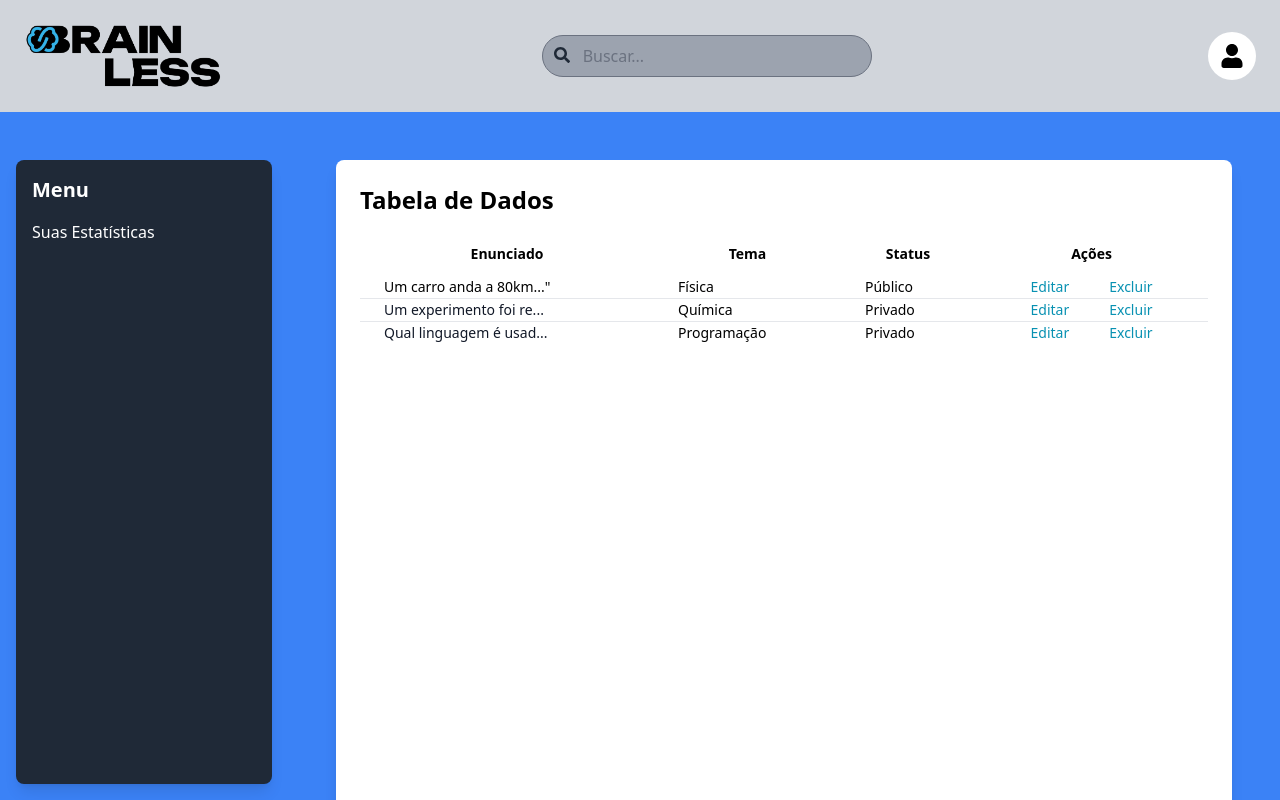
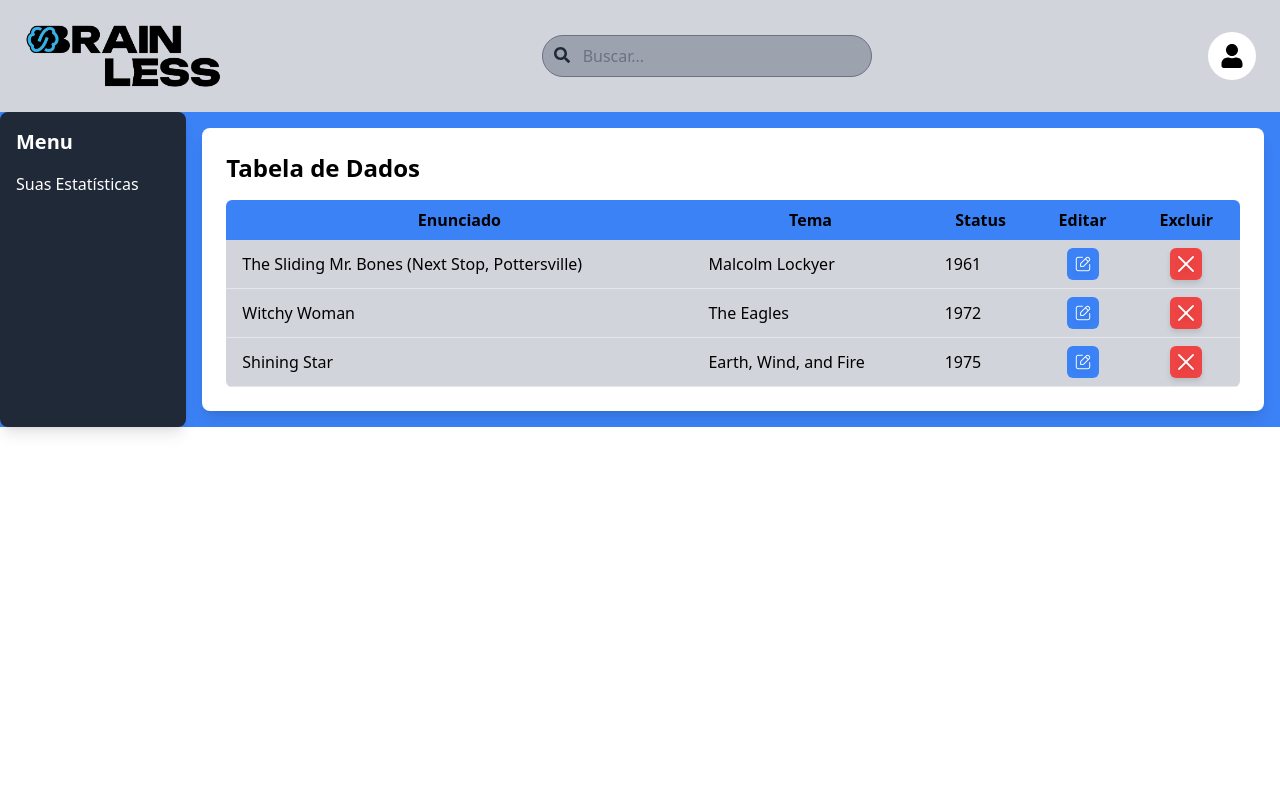
Before and after one commit to edu-doc/Brainless, a React (Vite) app: page /home in a window 1280 px wide. Shown: the top 800 px of the page. Built offline with nearby package versions, Linux system fonts and the light colour scheme.

Commit message:
Ajustando a tela principal

```diff
--- a/src/routes/home.tsx
+++ b/src/routes/home.tsx
@@ -1,14 +1,15 @@
 import NavBar from "../components/NavBar";
-import { Table, TableBody, TableCell, TableHead, TableHeadCell, TableRow } from "flowbite-react";
-
 
 const Home = () => {
 
-    return <div>
+    return (
+            <>
+                <div className="w-full h-full">
                 <NavBar />
-                <div className="bg-blue-500 min-h-screen p-8">
+                <div className="bg-blue-500 w-full h-full flex justify-start">
+
                     {/* Menu Lateral */}
-                        <div className="absolute top-40 bottom-4 left-4 w-64 bg-gray-800 text-white p-4 rounded-lg shadow-lg">
+                    <div className="w-2/12 bg-gray-800 text-white p-4 rounded-lg shadow-lg">
                         <h2 className="text-xl font-semibold mb-4">Menu</h2>
                         <ul>
                             <li className="mb-2"><a href="/item1">Suas Estatísticas</a></li>
@@ -16,76 +17,89 @@
                         </ul>
                     </div>
 
-                    <div className="ml-72 p-4 flex flex-col min-h-screen"> {/* Ajuste ml-72 para a largura do menu e mt-16 para a altura da barra de navegação */}
+                    <div className="w-full h-full p-4"> {/* Ajuste ml-72 para a largura do menu e mt-16 para a altura da barra de navegação */}
                         <main className="flex-1 bg-white rounded-lg shadow-lg p-6">
                             <h1 className="text-2xl font-bold mb-4">Tabela de Dados</h1>
 
                             {/* Tabela */}
-                            <div className="overflow-x-auto">
-                                <Table hoverable >
-                                    <TableHead>
-                                    <TableHeadCell>Enunciado</TableHeadCell>
-                                    <TableHeadCell>Tema</TableHeadCell>
-                                    <TableHeadCell>Status</TableHeadCell>
-                                    <TableHeadCell>Ações</TableHeadCell>
-                                    </TableHead>
-                                    <TableBody className="divide-y">
-                                    <TableRow className="bg-white dark:border-gray-700 dark:bg-white">
-                                        <TableCell className="justify-center whitespace-nowrap font-medium text-black dark:text-black">
-                                        {'Um carro anda a 80km..."'}
-                                        </TableCell>
-                                        <TableCell>Física </TableCell>
-                                        <TableCell>Público</TableCell>
-                                        <TableCell>
-                                            <div className="flex space-x-10 justify-center">
-                                                <a href="#" className="font-medium text-cyan-600 hover:underline dark:text-cyan-500">
-                                                    Editar
-                                                </a>
-                                                <a href="#" className="mx-4 font-medium text-cyan-600 hover:underline dark:text-cyan-500">
-                                                    Excluir
-                                                </a>
+                            <div className="overflow-x-auto rounded-md">
+                                <table className="table-auto w-full rounded-md border-1 border-black hover:table-auto">
+                                    <thead className="bg-blue-500 border-solid border-1 border-black">
+                                        <tr>
+                                            <th className="px-4 py-2">Enunciado</th>
+                                            <th className="px-4 py-2">Tema</th>
+                                            <th className="px-4 py-2">Status</th>
+                                            <th className="px-4 py-2">Editar</th>
+                                            <th className="px-4 py-2">Excluir</th>
+                                        </tr>
+                                    </thead>
+                                    <tbody>
+                                        <tr className="border-b bg-gray-300">
+                                            <td className="px-4 py-2">The Sliding Mr. Bones (Next Stop, Pottersville)</td>
+                                            <td className="px-4 py-2">Malcolm Lockyer</td>
+                                            <td className="px-4 py-2">1961</td>
+                                            <td className="px-4 py-2">
+                                                <div className="flex justify-center">
+                                                    <button className="p-2 bg-blue-500 w-8 h-8 text-white rounded-md flex items-center justify-center hover:bg-blue-600 ">
+                                                        <img src="src/assets/icon-editar.png" alt="editar" className="w-full h-full filter invert drop-shadow-md"/>
+                                                    </button>
                                                 </div>
-                                        </TableCell>
-                                    </TableRow>
-                                    <TableRow className="bg-white dark:border-gray-700 dark:bg-white">
-                                        <TableCell className="whitespace-nowrap font-medium text-gray-900 dark:text-black">
-                                        Um experimento foi re...                                        </TableCell>
-                                        <TableCell>Química</TableCell>
-                                        <TableCell>Privado</TableCell>
-                                        <TableCell>
-                                        <div className="flex space-x-10 justify-center">
-                                                <a href="#" className="font-medium text-cyan-600 hover:underline dark:text-cyan-500">
-                                                    Editar
-                                                </a>
-                                                <a href="#" className="mx-4 font-medium text-cyan-600 hover:underline dark:text-cyan-500">
-                                                    Excluir
-                                                </a>
+                                            </td>
+                                            <td className="px-4 py-2 flex justify-center">
+                                                <div className="flex justify-center">
+                                                    <button className="p-2 bg-red-500 w-8 h-8 drop-shadow-md text-white rounded-md flex items-center justify-center hover:bg-red-600">
+                                                        <img src="src/assets/icon-excluir.png" alt="excluir" className="w-full h-full filter invert drop-shadow-md"/>
+                                                    </button>
                                                 </div>
-                                        </TableCell>
-                                    </TableRow>
-                                    <TableRow className="bg-white dark:border-gray-700 dark:bg-white">
-                                        <TableCell className="whitespace-nowrap font-medium text-gray-900 dark:text-black">Qual linguagem é usad...</TableCell>
-                                        <TableCell className="">Programação </TableCell>
-                                        <TableCell>Privado</TableCell>
-                                        <TableCell>
-                                            <div className="flex space-x-10 justify-center">
-                                                <a href="#" className="font-medium text-cyan-600 hover:underline dark:text-cyan-500">
-                                                    Editar
-                                                </a>
-                                                <a href="#" className="mx-4 font-medium text-cyan-600 hover:underline dark:text-cyan-500">
-                                                    Excluir
-                                                </a>
+                                            </td>
+                                        </tr>
+                                        <tr className="border-b bg-gray-300">
+                                            <td className="px-4 py-2">Witchy Woman</td>
+                                            <td className="px-4 py-2">The Eagles</td>
+                                            <td className="px-4 py-2">1972</td>
+                                            <td className="px-4 py-2">
+                                                <div className="flex justify-center">
+                                                    <button className="p-2 bg-blue-500 w-8 h-8 text-white rounded-md flex items-center justify-center hover:bg-blue-600 ">
+                                                        <img src="src/assets/icon-editar.png" alt="editar" className="w-full h-full filter invert drop-shadow-md"/>
+                                                    </button>
                                                 </div>
-                                        </TableCell>
-                                    </TableRow>
-                                    </TableBody>
-                                </Table>
+                                            </td>
+                                            <td className="px-4 py-2 flex justify-center">
+                                                <div className="flex justify-center">
+                                                    <button className="p-2 bg-red-500 w-8 h-8 drop-shadow-md text-white rounded-md flex items-center justify-center hover:bg-red-600">
+                                                        <img src="src/assets/icon-excluir.png" alt="excluir" className="w-full h-full filter invert drop-shadow-md"/>
+                                                    </button>
+                                                </div>
+                                            </td>
+                                        </tr>
+                                        <tr className="border-b bg-gray-300">
+                                            <td className="px-4 py-2">Shining Star</td>
+                                            <td className="px-4 py-2">Earth, Wind, and Fire</td>
+                                            <td className="px-4 py-2">1975</td>
+                                            <td className="px-4 py-2">
+                                                <div className="flex justify-center">
+                                                    <button className="p-2 bg-blue-500 w-8 h-8 text-white rounded-md flex items-center justify-center hover:bg-blue-600 ">
+                                                        <img src="src/assets/icon-editar.png" alt="editar" className="w-full h-full filter invert drop-shadow-md"/>
+                                                    </button>
+                                                </div>
+                                            </td>
+                                            <td className="px-4 py-2 flex justify-center">
+                                                <div className="flex justify-center">
+                                                    <button className="p-2 bg-red-500 w-8 h-8 drop-shadow-md text-white rounded-md flex items-center justify-center hover:bg-red-600">
+                                                        <img src="src/assets/icon-excluir.png" alt="excluir" className="w-full h-full filter invert drop-shadow-md"/>
+                                                    </button>
+                                                </div>
+                                            </td>
+                                        </tr>
+                                    </tbody>
+                                </table>
                             </div>
                         </main>
                     </div>
                 </div>
                 </div>
+            </>
 
-};
+)};
 
 export default Home;
```
Also changed, not shown: src/assets/icon-editar.png (added), src/assets/icon-excluir.png (added). Lines whose indentation alone changed are shown as unchanged.
